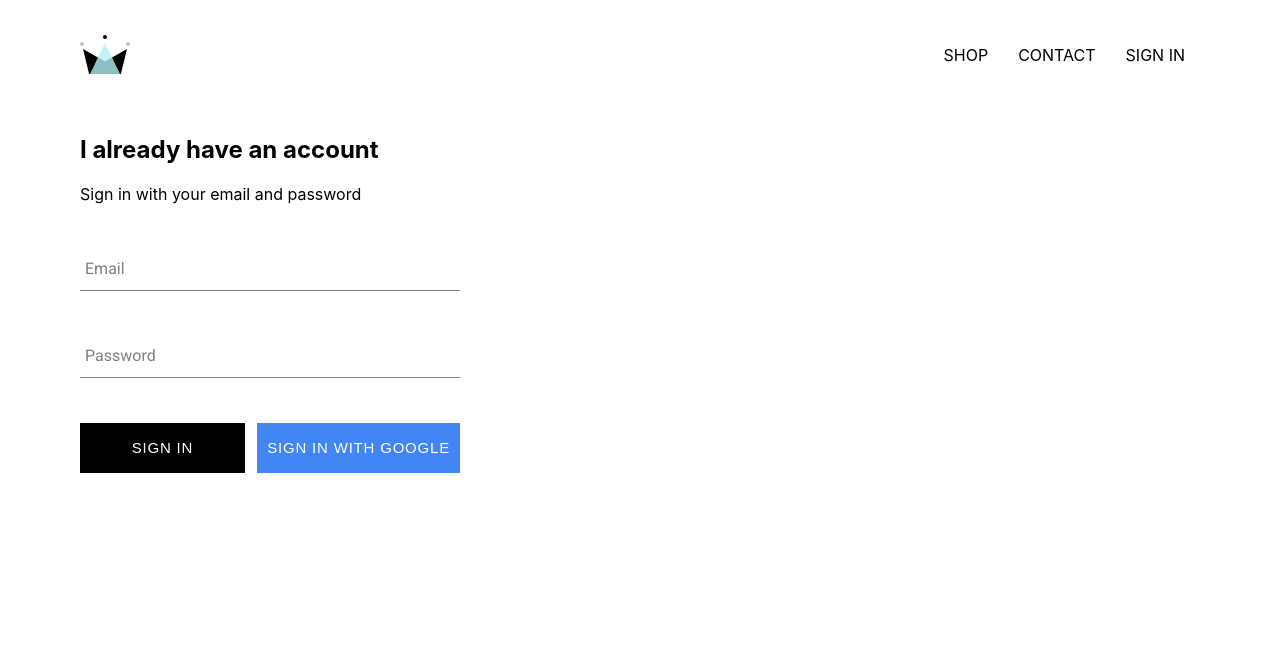
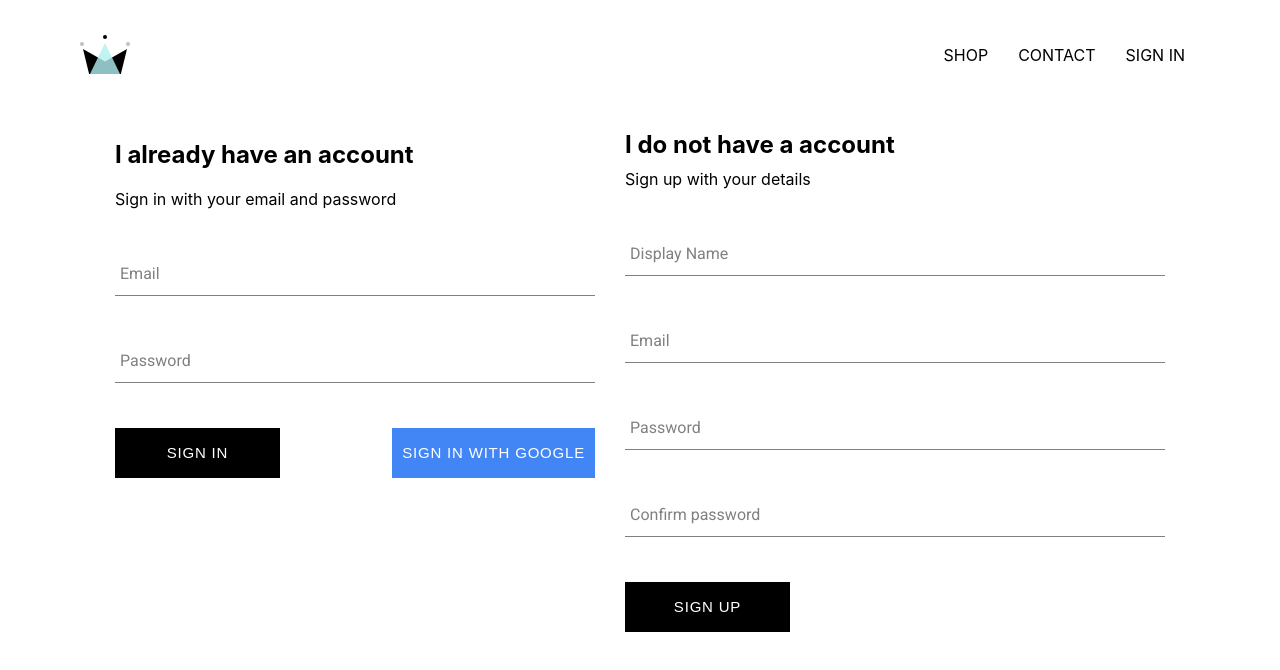
Before and after one commit to sarnaTejinder/crwn-clothing, a React (Create React App) app: page /signin in a window 1280 px wide. Shown: the top 670 px of the page. Built offline with nearby package versions, Linux system fonts and the light colour scheme; no server answers.

Commit message:
added sign-up component and integrated createUserWithEmailAndPassword

```diff
--- a/src/App.js
+++ b/src/App.js
@@ -12,7 +12,7 @@
 
 import SigninAndSignupPage from "./pages/sign-in-and-sign-up/sign-in-and-sign-up.component"
 
-import { auth } from "./firebase/firebase.utils"
+import { auth, createUserProfileDocument } from "./firebase/firebase.utils"
 
 class App extends React.Component {
 
@@ -26,8 +26,20 @@
   userUnsubscribeFromAuth = null;
 
   componentDidMount() {
-    this.userUnsubscribeFromAuth = auth.onAuthStateChanged(user => {
-      this.setState({ currentUser: user })
+    this.userUnsubscribeFromAuth = auth.onAuthStateChanged(async userAuth => {
+      if (userAuth) {
+        const userRef = await createUserProfileDocument(userAuth);
+        userRef.onSnapshot(snapshot => {
+          this.setState({
+            currentUser: {
+              id: snapshot.id,
+              ...snapshot.data
+            }
+          });
+        });
+      } else {
+        this.setState({ currentUser: userAuth })
+      }
     })
   }
 
--- a/src/components/sign-in/sign-in.styles.scss
+++ b/src/components/sign-in/sign-in.styles.scss
@@ -1,5 +1,5 @@
 .sign-in{
-    width:380px;
+    width:480px;
     display: flex;
     flex-direction: column;
 
--- /dev/null
+++ b/src/components/sign-up/sign-up.component.jsx
@@ -0,0 +1,89 @@
+import React from 'react';
+import "./sign-up.styles.scss";
+
+import FormInput from "../form-input/form-input.component"
+import CustomButton from "../custom-button/custom-button.component"
+
+import { auth, createUserProfileDocument } from "../../firebase/firebase.utils"
+
+class SignUp extends React.Component {
+    constructor() {
+        super();
+        this.state = {
+            email: '',
+            displayName: '',
+            password: '',
+            confirmPassword: ''
+        }
+    }
+
+    handleSubmit = async event => {
+        event.preventDefault();
+        const { displayName, password, email, confirmPassword } = this.state;
+        if (password !== confirmPassword) {
+            alert("Passwords don't match'")
+            return;
+        }
+        try {
+            const { user } = await auth.createUserWithEmailAndPassword(email, password);
+            await createUserProfileDocument(user, displayName)
+            this.setState({
+                email: '',
+                displayName: '',
+                password: '',
+                confirmPassword: ''
+            });
+        } catch (error) {
+            console.log(error.message)
+        }
+    }
+
+    handleChange = event => {
+        const { name, value } = event.target;
+        this.setState({ [name]: value })
+    }
+    render() {
+        return (
+            <div className="sign-up">
+                <h2 className="title">I do not have a account</h2>
+                <span>Sign up with your details</span>
+                <form className="sign-up-form" onSubmit={this.handleSubmit}>
+                    <FormInput
+                        name="displayName"
+                        type="text"
+                        value={this.state.displayName}
+                        onChange={this.handleChange}
+                        label="Display Name"
+                        required
+                    /><FormInput
+                        name="email"
+                        type="email"
+                        value={this.state.email}
+                        onChange={this.handleChange}
+                        label="Email"
+                        required
+                    /><FormInput
+                        name="password"
+                        type="password"
+                        value={this.state.password}
+                        onChange={this.handleChange}
+                        label="Password"
+                        required
+                    /><FormInput
+                        name="confirmPassword"
+                        type="password"
+                        value={this.state.confirmPassword}
+                        onChange={this.handleChange}
+                        label="Confirm password"
+                        required
+                    />
+
+                    <CustomButton type="submit">SIGN UP</CustomButton>
+                </form>
+            </div>
+        )
+    }
+
+}
+
+export default SignUp;
--- /dev/null
+++ b/src/components/sign-up/sign-up.styles.scss
@@ -0,0 +1,9 @@
+.sign-up {
+  display: flex;
+  flex-direction: column;
+  width: 540px;
+
+  .title {
+    margin: 10px 0;
+  }
+}
--- a/src/firebase/firebase.utils.js
+++ b/src/firebase/firebase.utils.js
@@ -14,6 +14,29 @@
 
 firebase.initializeApp(config);
 
+export const createUserProfileDocument = async (userAuth, additionalData) => {
+    if (!userAuth) return;
+    const userRef = firestore.doc(`users/${userAuth.uid}`);
+    const snapshot = await userRef.get();
+
+    if (!snapshot.exists) {
+        const { displayName, email } = userAuth;
+        const createdAt = new Date();
+
+        try {
+            await userRef.set({
+                displayName,
+                email,
+                createdAt,
+                ...additionalData
+            })
+        } catch (error) {
+            console.log("error creating user", error.message)
+        }
+    }
+    return userRef
+}
+
 export const auth = firebase.auth();
 export const firestore = firebase.firestore();
 
--- a/src/pages/sign-in-and-sign-up/sign-in-and-sign-up.component.jsx
+++ b/src/pages/sign-in-and-sign-up/sign-in-and-sign-up.component.jsx
@@ -2,9 +2,13 @@
 
 import './sign-in-and-sign-up.styles.scss';
 import SignIn from '../../components/sign-in/sign-in.component'
+import SignUp from '../../components/sign-up/sign-up.component'
 
 const SigninAndSignupPage = () => (
-    <div className="sign-in-and-sign-up"><SignIn /></div>
+    <div className="sign-in-and-sign-up">
+        <SignIn />
+        <SignUp />
+    </div>
 )
 
 export default SigninAndSignupPage;
--- a/src/pages/sign-in-and-sign-up/sign-in-and-sign-up.styles.scss
+++ b/src/pages/sign-in-and-sign-up/sign-in-and-sign-up.styles.scss
@@ -0,0 +1,7 @@
+
+.sign-in-and-sign-up {
+  width: 1050px;
+  display: flex;
+  justify-content: space-between;
+  margin: 30px auto;
+}
```
